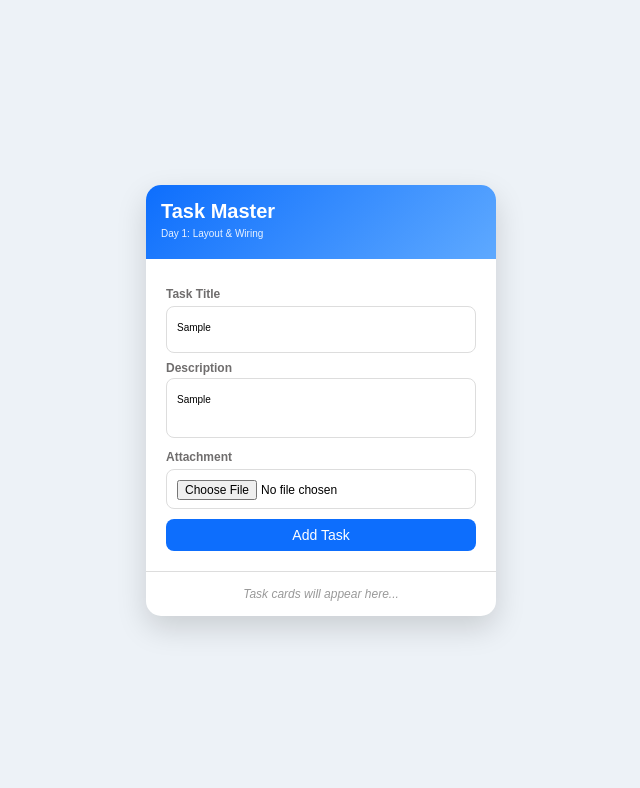
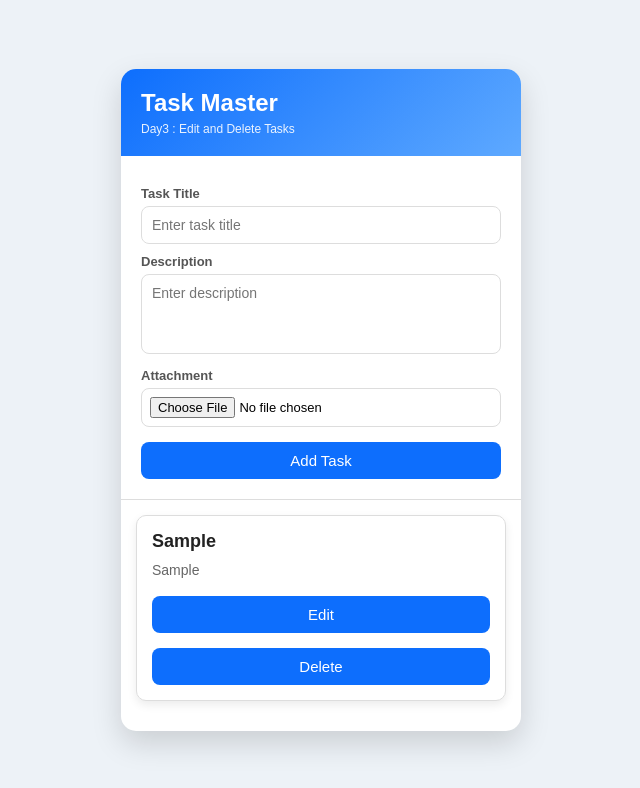
Before and after one commit to PNDRSTUDIOS/week1Task, a plain HTML site: page index.html in a window 1280 px wide. Both pictures are taken after typing "Sample", "Sample" into the empty fields and a click on the button "Add Task". Shown: the whole page, without its empty margins (319-959 px from the left). Drawn offline with Linux system fonts and the light colour scheme.

Commit message:
Updated task card UI

```diff
--- a/index.html
+++ b/index.html
@@ -12,7 +12,7 @@
 
         <div class="header">
             <h1>Task Master</h1>
-            <p>Day 1: Layout & Wiring</p>
+            <p>Day3 : Edit and Delete Tasks</p>
         </div>
 
         <form id="task-form">
@@ -20,14 +20,14 @@
             <label for="title">Task Title</label>
             <input
                 type="text"
-                id="title"
+                id="task-title"
                 placeholder="Enter task title"
                 required
             >
 
             <label for="description">Description</label>
             <textarea
-                id="description"
+                id="task-desc"
                 placeholder="Enter description"
                 required
             ></textarea>
--- a/script.js
+++ b/script.js
@@ -1,9 +1,118 @@
+
+let tasks = [];
+let editingTaskId = null;
+
 const taskForm = document.getElementById("task-form");
+const taskTitle = document.getElementById("task-title");
+const taskDesc = document.getElementById("task-desc");
+const taskList = document.getElementById("task-list");
+const taskImage = document.getElementById("image");
 
-taskForm.addEventListener("submit", function(event){
+function renderTasks() {
+    taskList.innerHTML = "";
 
+    tasks.forEach(function (task) {
+        const taskHTML = `<div class="task-item">
+            ${
+                task.image
+                    ? `
+                <div class="image-container">
+                    <img src="${task.image}" class="task-image">
+                </div>
+                `
+                    : ""
+            }
+            <h3>${task.title}</h3>
+            <p>${task.desc}</p>
+
+            <button
+                data-id="${task.id}"
+                onclick="editTask(event)">
+                Edit
+           </button>
+
+            <button
+                data-id="${task.id}"
+                onclick="deleteTask(event)">
+                Delete
+            </button>
+        </div>`;
+
+        taskList.insertAdjacentHTML("beforeend", taskHTML);
+    });
+}
+
+function deleteTask(event){
+
+    const taskId = Number(event.target.dataset.id);
+
+    tasks = tasks.filter(function(task){
+        return task.id !== taskId;
+    });
+
+    renderTasks();
+}
+
+function editTask(event){
+
+    const taskId = Number(event.target.dataset.id);
+
+    const taskToEdit = tasks.find(function(task){
+        return task.id === taskId;
+    });
+
+    taskTitle.value = taskToEdit.title;
+    taskDesc.value = taskToEdit.desc;
+
+    editingTaskId = taskId;
+
+    document.querySelector("button[type='submit']").textContent = "Update Task";
+
+}
+
+taskForm.addEventListener("submit", function (event) {
     event.preventDefault();
+    if(editingTaskId !== null){
 
-    console.log("Task Form Submitted Successfully!");
+    const task = tasks.find(function(task){
+        return task.id === editingTaskId;
+    });
 
+    task.title = taskTitle.value;
+    task.desc = taskDesc.value;
+
+    editingTaskId = null;
+
+    document.querySelector("button[type='submit']").textContent = "Add Task";
+
+    renderTasks();
+
+    taskForm.reset();
+
+    return;
+    }
+    const imageFile = taskImage.files[0];
+    const newTask = {
+        id: Date.now(),
+        title: taskTitle.value,
+        desc: taskDesc.value,
+        image: ""
+    };
+
+    function addTask(imageData) {
+        newTask.image = imageData || "";
+        tasks.push(newTask);
+        renderTasks();
+        taskForm.reset();
+    }
+
+    if (imageFile) {
+        const reader = new FileReader();
+        reader.onload = function () {
+            addTask(reader.result);
+        };
+        reader.readAsDataURL(imageFile);
+    } else {
+        addTask("");
+    }
 });
--- a/style.css
+++ b/style.css
@@ -11,13 +11,14 @@ body{
     justify-content:center;
     align-items:center;
     min-height:100vh;
-    padding:100px;
+    padding:50px 20px;
 }
 
 .container{
-    width:90%;
-    max-width:350px;
+    width:100%;
+    max-width:400px;
 }
+
 
 .card{
     background:white;
@@ -26,87 +27,108 @@ body{
     box-shadow:0 12px 30px rgba(0,0,0,.15);
 }
 
+
 .header{
     background:linear-gradient(135deg,#0d6efd,#5ea9ff);
     color:white;
-    padding:15px;
+    padding:20px;
 }
 
 .header h1{
     margin-bottom:5px;
-    font-size:20px;
+    font-size:24px;
 }
 
 .header p{
+    font-size:12px;
     opacity:.9;
-    font-size:10px;
-    padding-bottom:5px;
 }
 
+/* Form */
 form{
     padding:20px;
 }
 
 label{
-    margin-top:8px;
     display:block;
-    font-size:12px;
+    margin-top:10px;
+    margin-bottom:5px;
+    font-size:13px;
     font-weight:bold;
-    color:#6f6d6d;
+    color:#555;
 }
 
-input[type=text],
+input[type="text"],
 textarea{
     width:100%;
-    margin-top:5px;
-    padding-top:15px;
-    padding-bottom:19px;
-    padding-left:10px;
-    font-size:10px;
+    padding:10px;
     border:1px solid #ddd;
     border-radius:8px;
     outline:none;
-    transition:.3s;
+    font-size:14px;
 }
 
 textarea{
-    margin-top:3px;
     resize:none;
-    height:60px;
+    height:80px;
 }
 
-input[type=file]{
+input[type="file"]{
     width:100%;
-    margin-top:5px;
-    height:40px;
-    font-size:12px;
+    padding:8px;
     border:1px solid #ddd;
     border-radius:8px;
-    padding : 10px;
+    font-size:13px;
 }
 
 button{
     width:100%;
-    margin-top:10px;
-    padding:8px;
+    margin-top:15px;
+    padding:10px;
     border:none;
     border-radius:8px;
     background:#0d6efd;
     color:white;
-    font-size:14px;
+    font-size:15px;
     cursor:pointer;
-    transition:.3s;
+    transition:0.3s;
 }
 
 button:hover{
-    background:#a5bbda;
+    background:#0b5ed7;
 }
+
 
 #task-list{
     border-top:1px solid #ddd;
     padding:15px;
-    text-align:center;
-    color:#999;
-    font-size:12px;
-    font-style:italic
 }
+
+.task-item{
+    background:#fff;
+    border:1px solid #ddd;
+    border-radius:10px;
+    padding:15px;
+    margin-bottom:15px;
+    text-align:left;
+    box-shadow:0 4px 10px rgba(0,0,0,0.08);
+}
+
+.task-item h3{
+    margin-bottom:8px;
+    color:#222;
+    font-size:18px;
+}
+
+.task-item p{
+    color:#666;
+    font-size:14px;
+    line-height:1.5;
+}
+
+.task-image{
+    width:100%;
+    height:100%;
+    object-fit:cover;
+    display:block;
+}
```
